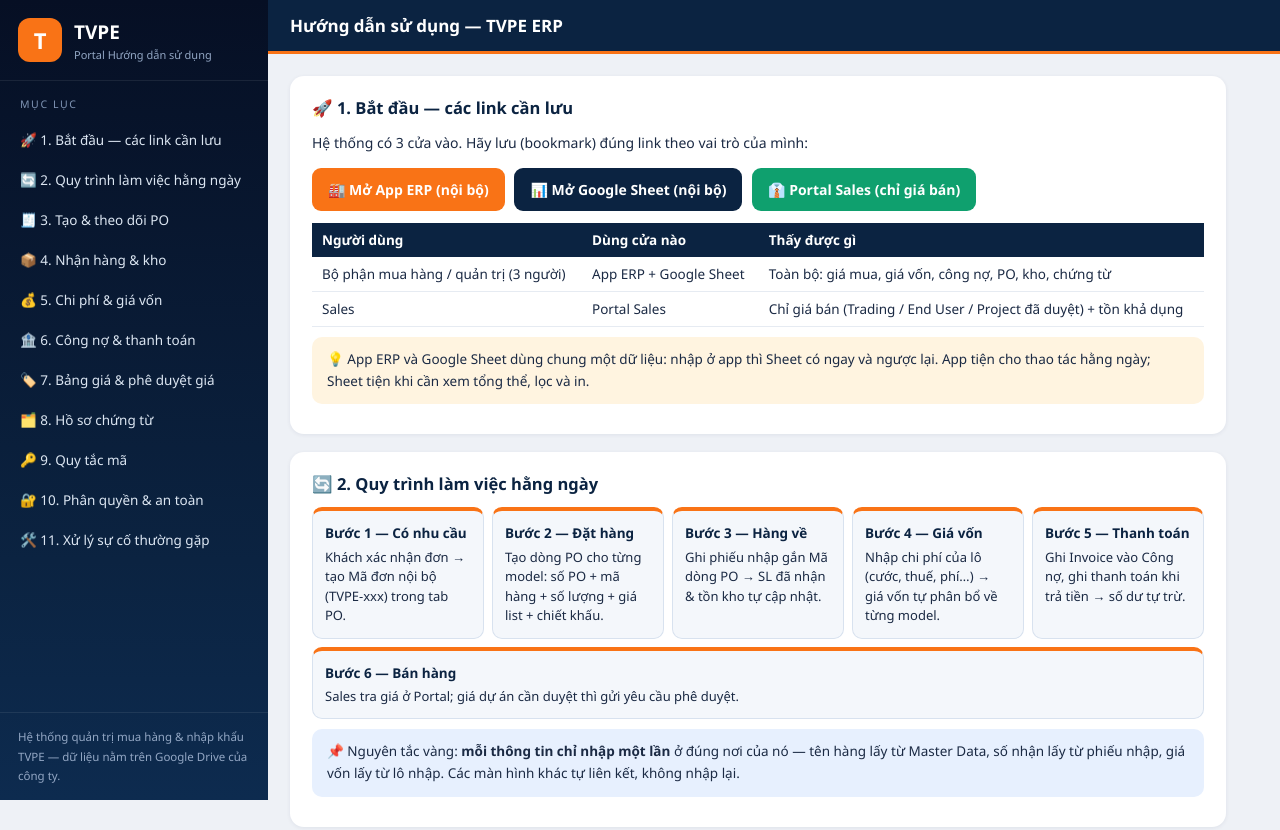
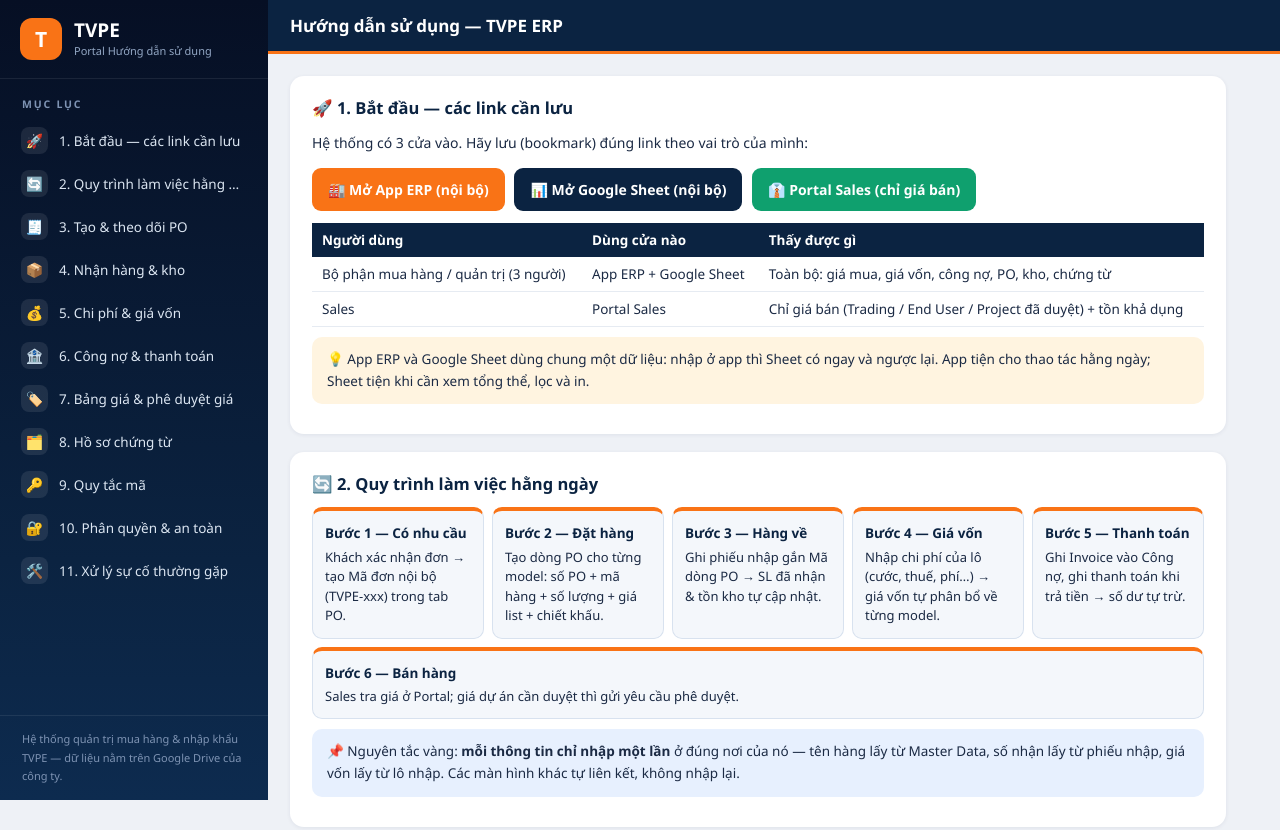
Before and after one commit to hanglex9x-cmyk/tvpe-purchasing-demo, a plain HTML site: page huong-dan.html in a window 1280 px wide. Shown: the top 830 px of the page. Drawn offline with Linux system fonts and the light colour scheme.

Commit message:
Guide: unified sidebar design

```diff
--- a/huong-dan.html
+++ b/huong-dan.html
@@ -9,15 +9,16 @@
   body { font-family: 'Segoe UI', Arial, sans-serif; background: #EEF1F6; color: #1B2A44; }
   .layout { display: flex; min-height: 100vh; }
   .sidebar { width: 268px; flex: 0 0 268px; background: linear-gradient(180deg, #060F24, #0B2341 70%, #0D2B4F); color: #DCE6F2; display: flex; flex-direction: column; position: sticky; top: 0; height: 100vh; z-index: 40; }
-  .brand { display: flex; align-items: center; gap: 12px; padding: 18px; border-bottom: 1px solid rgba(255,255,255,.08); }
-  .logo { width: 44px; height: 44px; border-radius: 12px; background: #F97316; color: #fff; font-weight: 800; font-size: 22px; display: flex; align-items: center; justify-content: center; }
-  .brand h1 { font-size: 19px; color: #fff; } .brand p { font-size: 11px; color: #93A7C4; margin-top: 2px; }
-  .menu-label { font-size: 10.5px; letter-spacing: 1.6px; color: #7E93B3; padding: 16px 20px 8px; }
+  .brand { display: flex; align-items: center; gap: 12px; padding: 18px 20px; border-bottom: 1px solid rgba(255,255,255,.08); min-height: 76px; }
+  .logo { width: 42px; height: 42px; flex: 0 0 42px; border-radius: 12px; background: #F97316; color: #fff; font-weight: 800; font-size: 21px; display: flex; align-items: center; justify-content: center; }
+  .brand h1 { font-size: 19px; color: #fff; line-height: 1.15; } .brand p { font-size: 11px; color: #93A7C4; margin-top: 2px; }
+  .menu-label { font-size: 10.5px; font-weight: 700; letter-spacing: 1.8px; color: #7E93B3; padding: 18px 22px 7px; text-transform: uppercase; }
   .menu { flex: 1; overflow-y: auto; }
-  .menu a { display: block; margin: 2px 8px; padding: 10px 12px; border-radius: 10px; color: #DCE6F2; font-size: 13.5px; text-decoration: none; }
+  .menu a { display: flex; align-items: center; gap: 11px; height: 41px; margin: 2px 10px; padding: 0 11px; border-radius: 10px; color: #DCE6F2; font-size: 13.5px; text-decoration: none; }
+  .menu a .ic { width: 27px; height: 27px; flex: 0 0 27px; display: flex; align-items: center; justify-content: center; background: rgba(255,255,255,.09); border-radius: 8px; font-size: 14px; line-height: 1; }
+  .menu a .tx { flex: 1; white-space: nowrap; overflow: hidden; text-overflow: ellipsis; }
   .menu a:hover { background: rgba(255,255,255,.07); }
-  .side-foot { padding: 14px 18px; border-top: 1px solid rgba(255,255,255,.08); font-size: 11.5px; color: #93A7C4; line-height: 1.7; }
-  .side-foot a { color: #FFB37E; text-decoration: none; }
+  .side-foot { padding: 14px 22px; border-top: 1px solid rgba(255,255,255,.08); font-size: 11px; color: #7E93B3; line-height: 1.7; }
   .main { flex: 1; min-width: 0; }
   .topbar { background: #0B2341; color: #fff; padding: 14px 22px; border-bottom: 3px solid #F97316; position: sticky; top: 0; z-index: 30; display: flex; gap: 12px; align-items: center; }
   .topbar h2 { font-size: 17px; flex: 1; }
@@ -54,19 +55,19 @@
 <div class="layout">
   <aside class="sidebar" id="sidebar">
     <div class="brand"><div class="logo">T</div><div><h1>TVPE</h1><p>Portal Hướng dẫn sử dụng</p></div></div>
-    <div class="menu-label">MỤC LỤC</div>
+    <div class="menu-label">Mục lục</div>
     <nav class="menu">
-      <a href="#bat-dau">🚀 1. Bắt đầu — các link cần lưu</a>
-      <a href="#quy-trinh">🔄 2. Quy trình làm việc hằng ngày</a>
-      <a href="#po">🧾 3. Tạo & theo dõi PO</a>
-      <a href="#kho">📦 4. Nhận hàng & kho</a>
-      <a href="#gia-von">💰 5. Chi phí & giá vốn</a>
-      <a href="#cong-no">🏦 6. Công nợ & thanh toán</a>
-      <a href="#gia-ban">🏷️ 7. Bảng giá & phê duyệt giá</a>
-      <a href="#chung-tu">🗂️ 8. Hồ sơ chứng từ</a>
-      <a href="#ma">🔑 9. Quy tắc mã</a>
-      <a href="#phan-quyen">🔐 10. Phân quyền & an toàn</a>
-      <a href="#su-co">🛠️ 11. Xử lý sự cố thường gặp</a>
+      <a href="#bat-dau"><span class="ic">🚀</span><span class="tx">1. Bắt đầu — các link cần lưu</span></a>
+      <a href="#quy-trinh"><span class="ic">🔄</span><span class="tx">2. Quy trình làm việc hằng ngày</span></a>
+      <a href="#po"><span class="ic">🧾</span><span class="tx">3. Tạo & theo dõi PO</span></a>
+      <a href="#kho"><span class="ic">📦</span><span class="tx">4. Nhận hàng & kho</span></a>
+      <a href="#gia-von"><span class="ic">💰</span><span class="tx">5. Chi phí & giá vốn</span></a>
+      <a href="#cong-no"><span class="ic">🏦</span><span class="tx">6. Công nợ & thanh toán</span></a>
+      <a href="#gia-ban"><span class="ic">🏷️</span><span class="tx">7. Bảng giá & phê duyệt giá</span></a>
+      <a href="#chung-tu"><span class="ic">🗂️</span><span class="tx">8. Hồ sơ chứng từ</span></a>
+      <a href="#ma"><span class="ic">🔑</span><span class="tx">9. Quy tắc mã</span></a>
+      <a href="#phan-quyen"><span class="ic">🔐</span><span class="tx">10. Phân quyền & an toàn</span></a>
+      <a href="#su-co"><span class="ic">🛠️</span><span class="tx">11. Xử lý sự cố thường gặp</span></a>
     </nav>
     <div class="side-foot">Hệ thống quản trị mua hàng & nhập khẩu TVPE — dữ liệu nằm trên Google Drive của công ty.</div>
   </aside>
```
